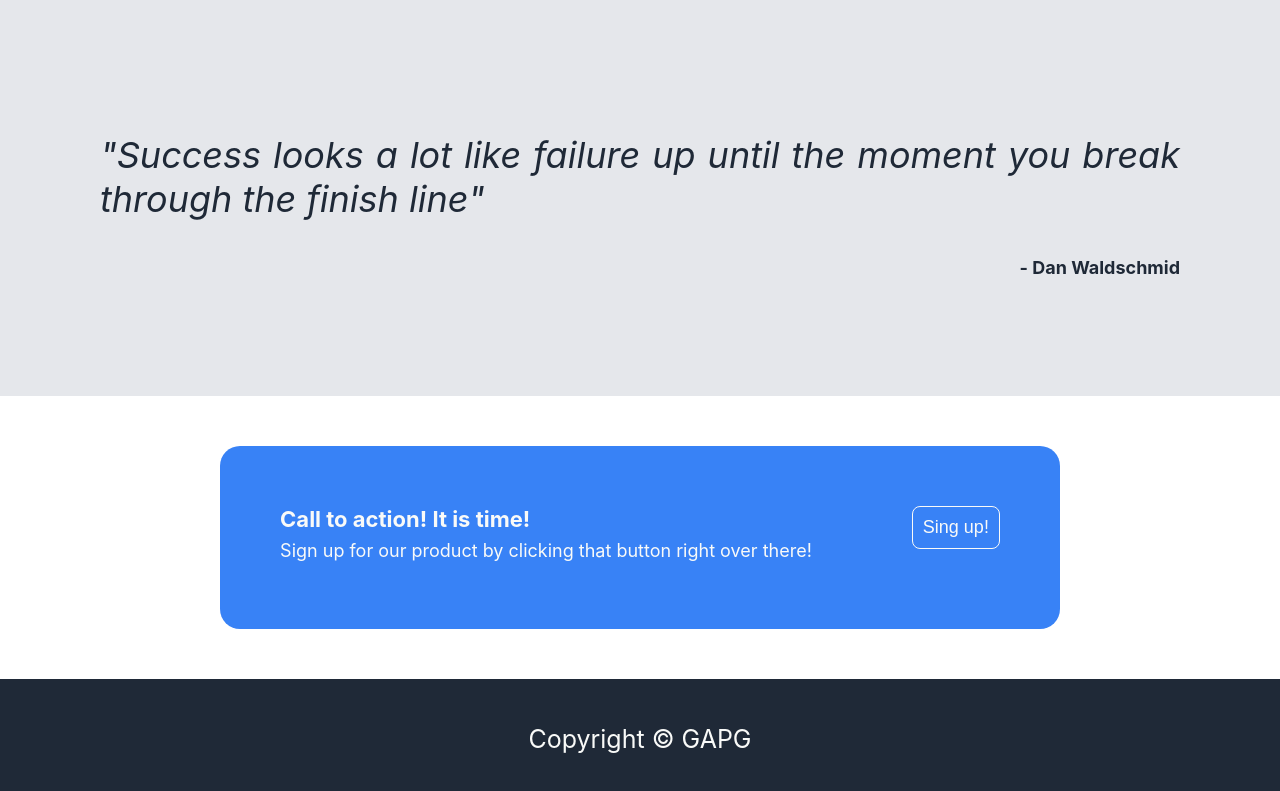
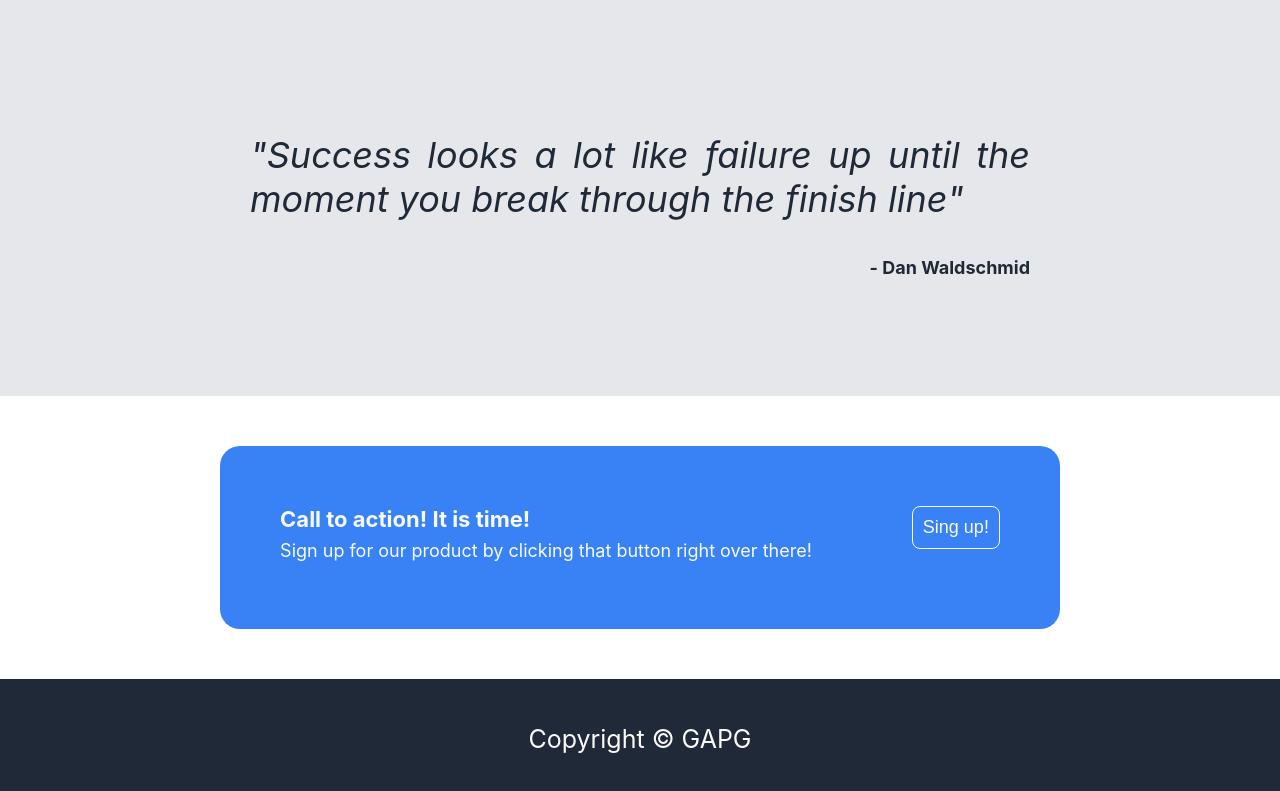
Before and after one commit to gapg3692/landing-page, a plain HTML site: page index.html in a window 1280 px wide. Shown: the part 909-1700 px from the top of the page. Drawn offline with Linux system fonts and the light colour scheme.

Commit message:
Change left-rigth padding in the phrase section

```diff
--- a/css/styles.css
+++ b/css/styles.css
@@ -121,7 +121,7 @@ a {
 
 .phrases {
     background-color: #e5e7eb;
-    padding: 100px;
+    padding: 100px 250px;
 }
 
 .quote {
```
